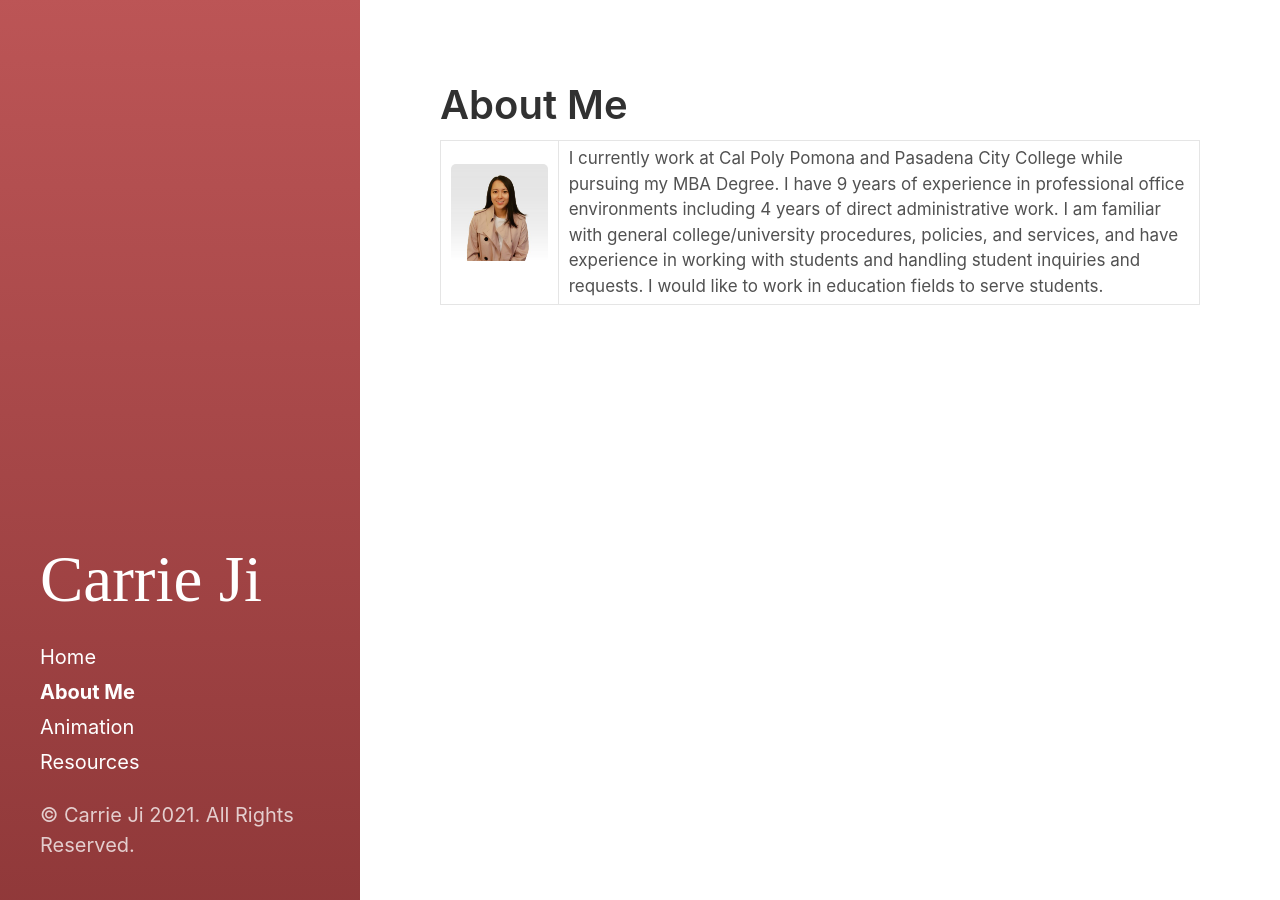
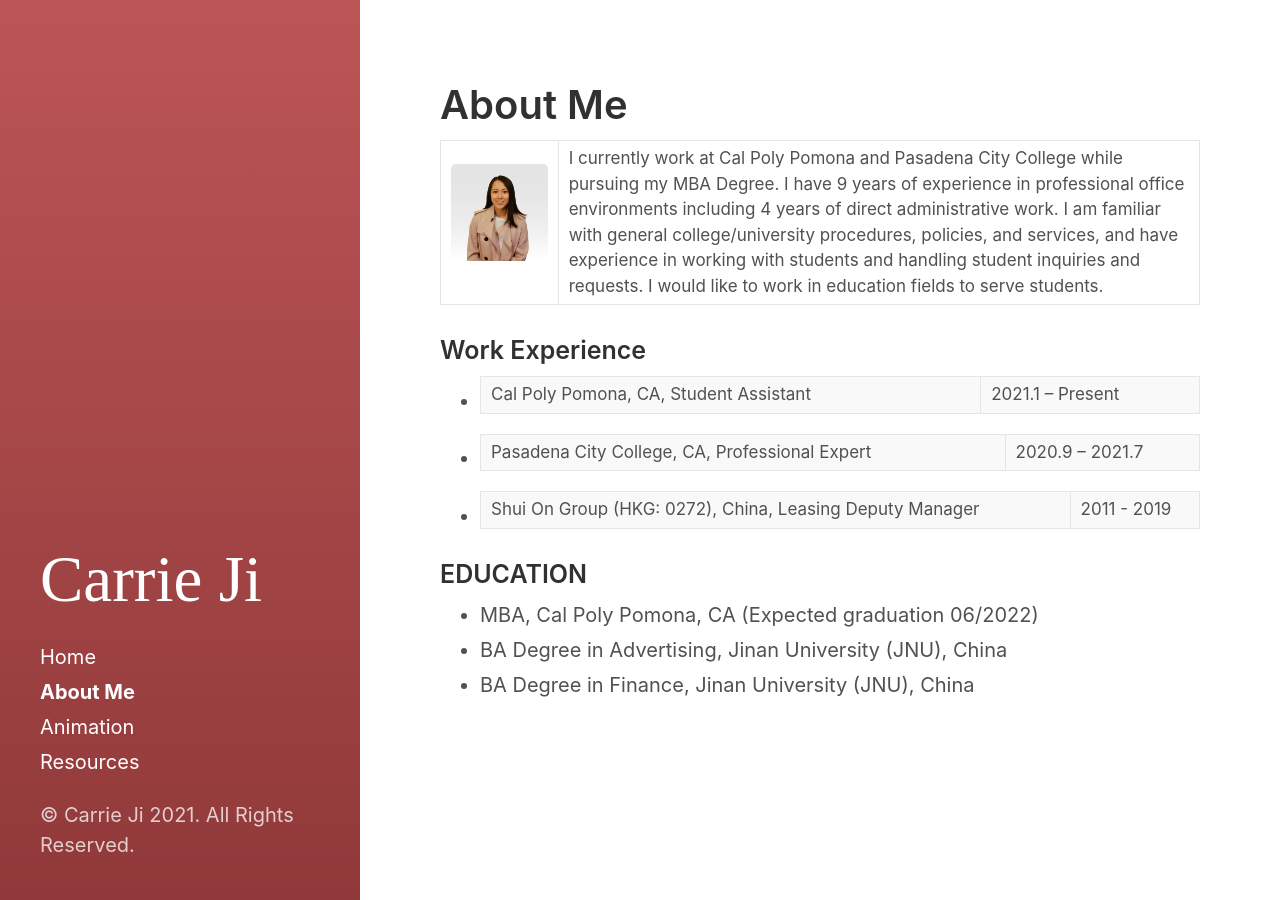
Before and after one commit to carrieji/carrieji.github.io, a Jekyll site: the page built from about.md, in a window 1280 px wide. Built offline with Jekyll 4.4.1, drawn with Linux system fonts in a browser that asks for light colours.

Commit message:
Update about.md

```diff
--- a/about.md
+++ b/about.md
@@ -13,3 +13,15 @@
   </tr>
 </thead>
 </table>
+
+### Work Experience
+
+- Cal Poly Pomona, CA, Student Assistant | 2021.1 – Present
+- Pasadena City College, CA, Professional Expert | 2020.9 – 2021.7
+- Shui On Group (HKG: 0272), China, Leasing Deputy Manager | 2011 - 2019
+
+### EDUCATION
+
+- MBA, Cal Poly Pomona, CA (Expected graduation 06/2022)
+- BA Degree in Advertising, Jinan University (JNU), China
+- BA Degree in Finance, Jinan University (JNU), China
```
